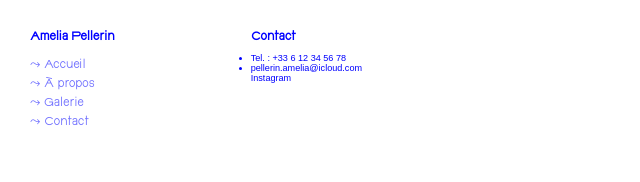
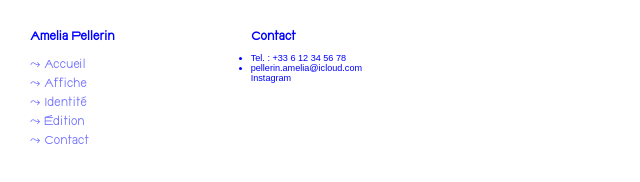
Before and after one commit to horphhe/portfolio-amelia-pellerin, a plain HTML site: page pages/contact.html in a window 1280 px wide. Shown: the full height of the page, 0-640 px from the left. Drawn offline with Linux system fonts and the light colour scheme; a web font is replaced by a local one.

Commit message:
Update contact.html

```diff
--- a/pages/contact.html
+++ b/pages/contact.html
@@ -10,9 +10,10 @@
         <nav class="sidebar">
             <a href="https://horphhe.github.io/portfolio-amelia-pellerin/index.html"><h2>Amelia Pellerin</h2></a>
             <ul>
-                <li><a href="https://horphhe.github.io/portfolio-amelia-pellerin/index.html">⤳ Accueil</a></li>
-                <li><a href="#">⤳ À propos</a></li>
-                <li><a href="#">⤳ Galerie</a></li>
+                <li><a href="https://horphhe.github.io/portfolio-amelia-pellerin/pages/index.html">⤳ Accueil</a></li>
+                <li><a href="https://horphhe.github.io/portfolio-amelia-pellerin/pages/affiche.html">⤳ Affiche</a></li>
+                <li><a href="https://horphhe.github.io/portfolio-amelia-pellerin/pages/identite.html">⤳ Identité</a></li>
+                <li><a href="https://horphhe.github.io/portfolio-amelia-pellerin/pages/edition.html">⤳ Édition</a></li>
                 <li><a href="https://horphhe.github.io/portfolio-amelia-pellerin/pages/contact.html">⤳ Contact</a></li>
             </ul>
         </nav>
```
